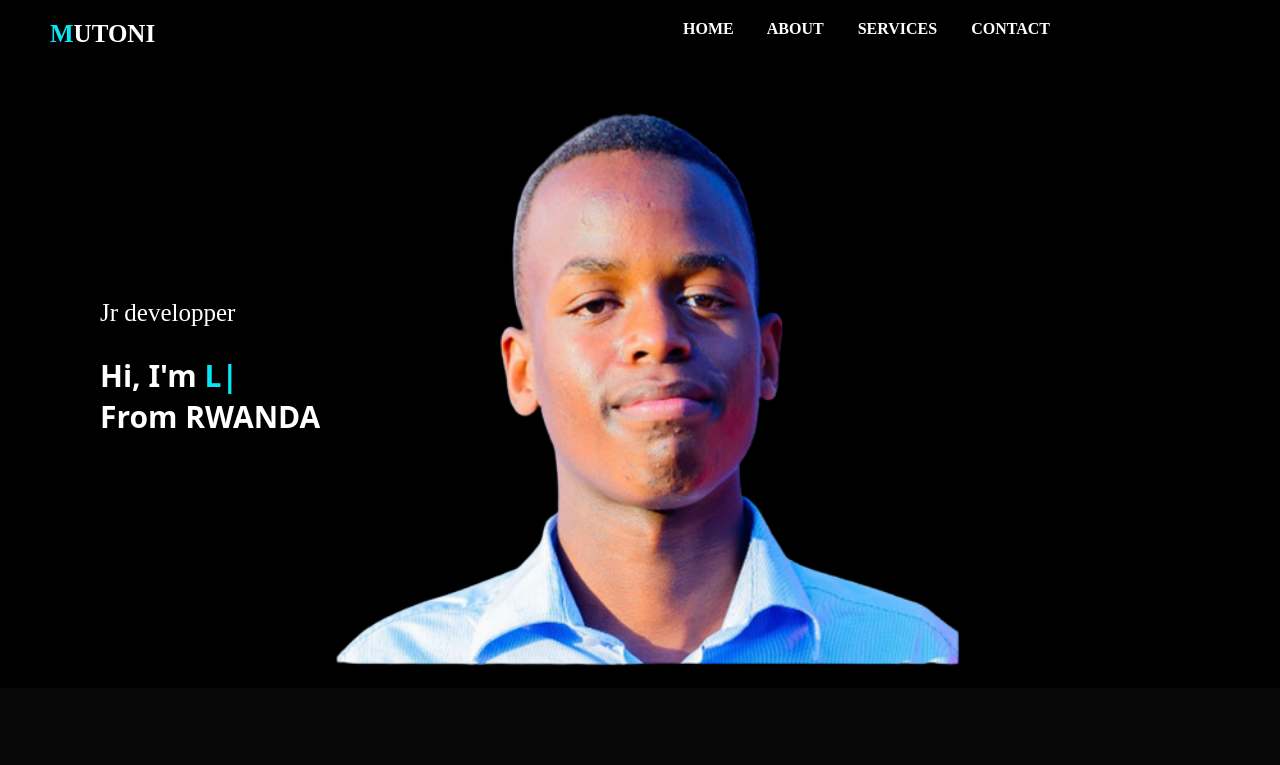
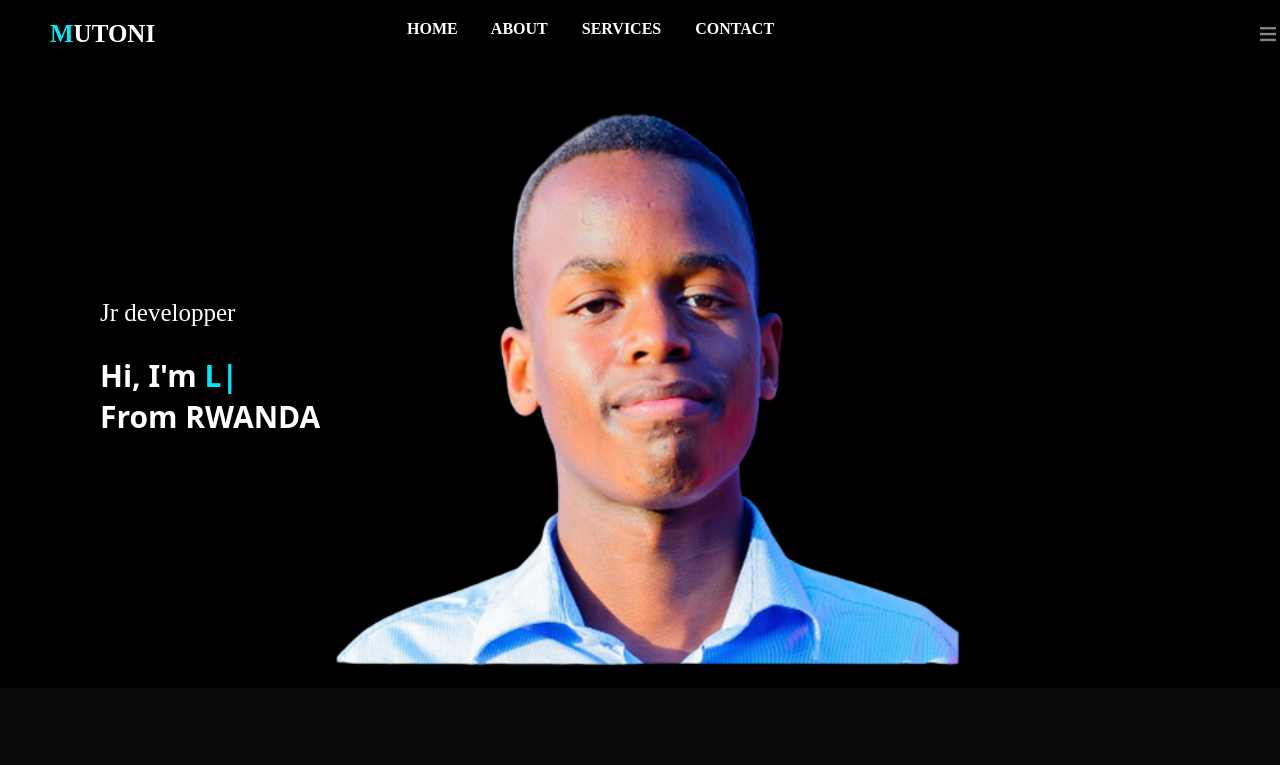
Before and after one commit to Mguylouange/mguylouange1.github.io, a plain HTML site: page index.html in a window 1280 px wide. Shown: the top 765 px of the page. Drawn offline with nearby package versions, Linux system fonts and the light colour scheme.

Commit message:
Update index.html

```diff
--- a/index.html
+++ b/index.html
@@ -17,6 +17,7 @@
             <a href="#services">SERVICES</a>
             <a href="#contact">CONTACT</a>
         </nav>
+        <img src="img/menu-regular-24.png">
     </header>
     <div class="intro" id="intro">
         <div class="me">
```
